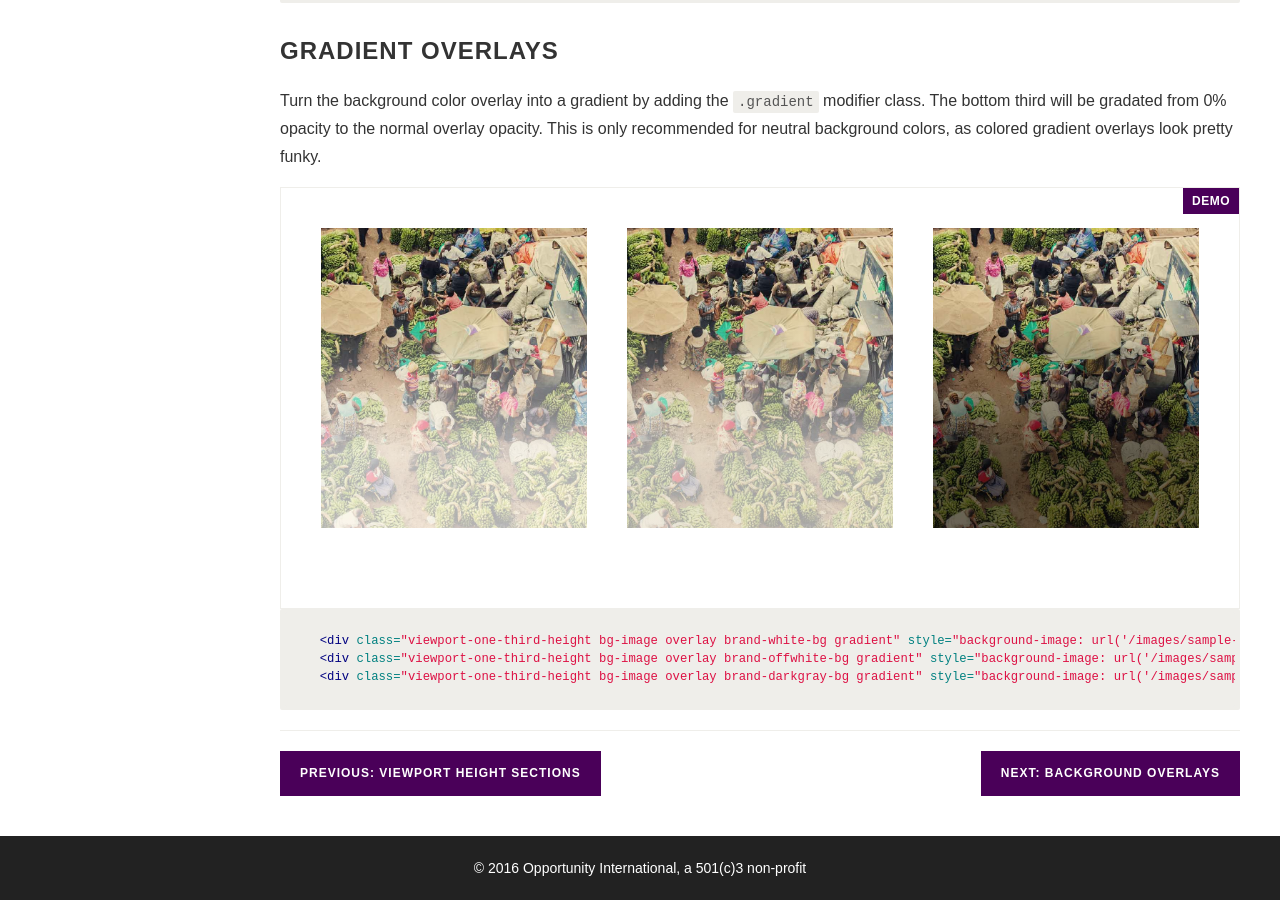
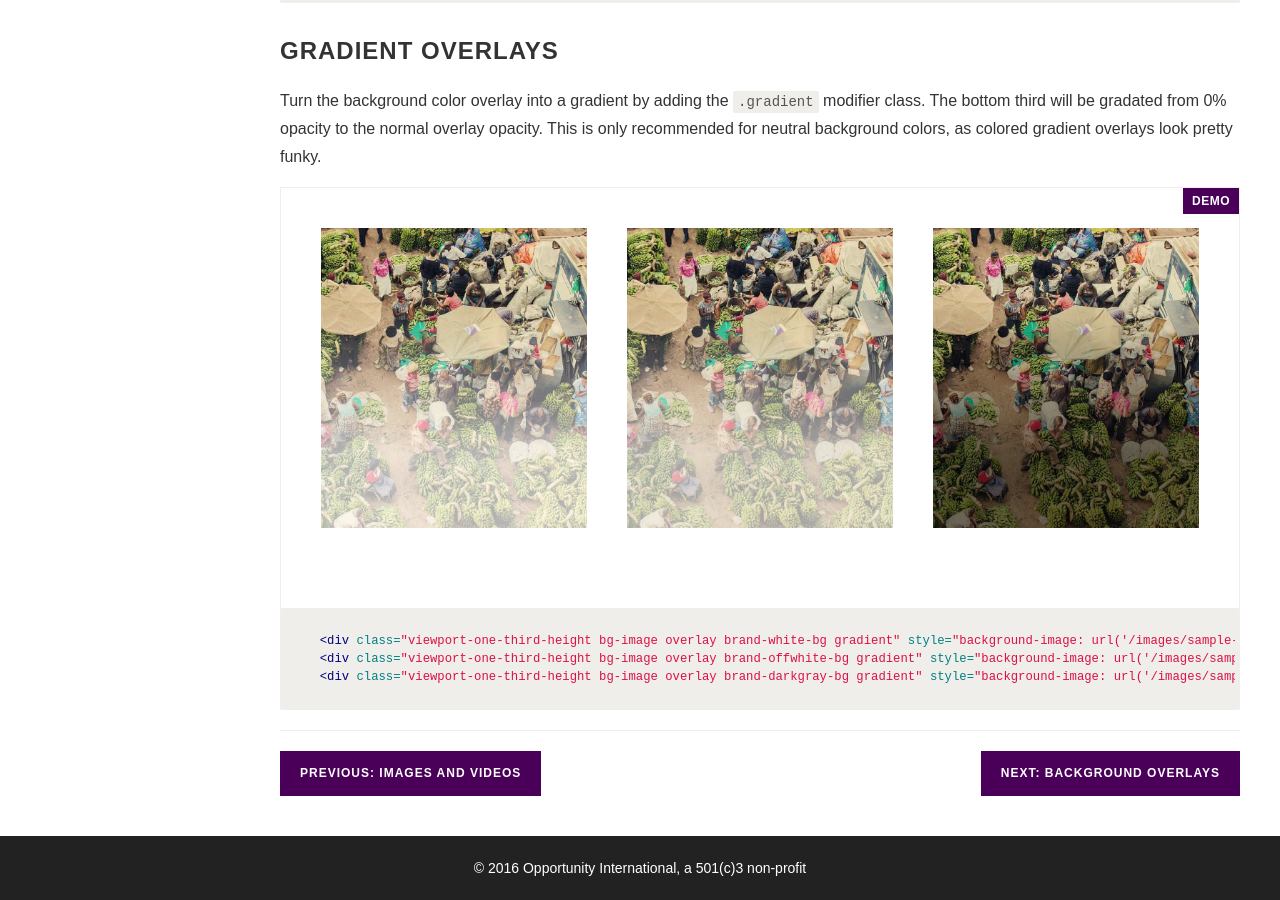
Before and after one commit to OpportunityIntl/Weavr, a Jekyll site: the page built from docs/components/image-backgrounds/index.md, in a window 1280 px wide and 900 px high, scrolled down 3099 px. Built offline with Jekyll 4.4.1, drawn with Linux system fonts in a browser that asks for light colours; nearby versions of some CDN libraries; Markdown is read by kramdown in place of the engine named in the settings; comment, search, counter and statistics services are not loaded.

Commit message:
Fix links in navigation

```diff
--- a/docs/components/image-backgrounds/index.md
+++ b/docs/components/image-backgrounds/index.md
@@ -93,5 +93,5 @@
 
 ---
 
-{% include prev.html url='docs/layout/viewport-height-sections' title='Viewport Height Sections' %}
-{% include next.html url='docs/layout/background-overlays' title='Background overlays' %}
+{% include prev.html url='docs/components/images-and-videos' title='Images and Videos' %}
+{% include next.html url='docs/components/background-overlays' title='Background overlays' %}
```
Also changed, not shown: docs/components/background-overlays/index.md (+2 -2 lines).
